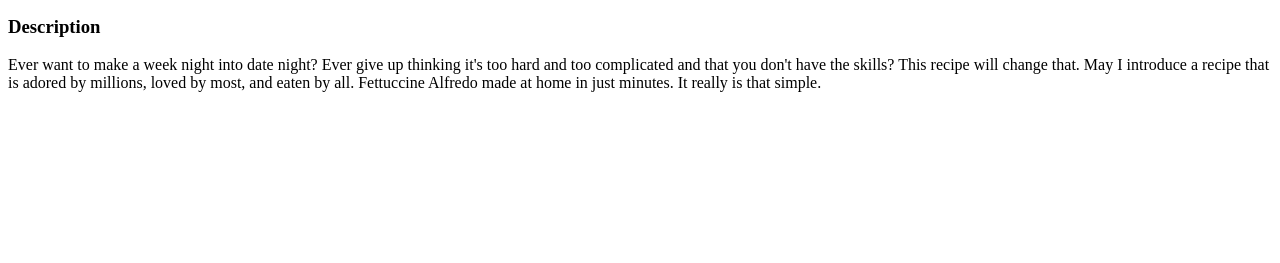
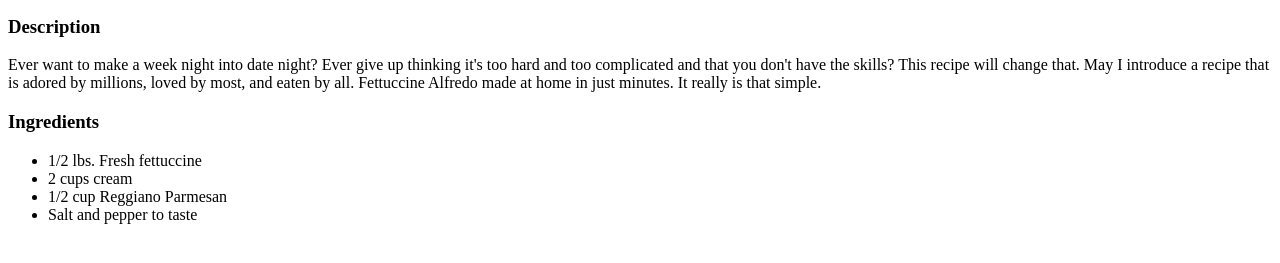
Before and after one commit to cookedmoon/odin-recipes, a plain HTML site: page recipes/alfredo.html in a window 1280 px wide. Shown: the part 101-364 px from the top of the page. Drawn offline with Linux system fonts and the light colour scheme.

Commit message:
Add ingredients
Add the ingredients to the recipe for fettuccine alfredo

```diff
--- a/recipes/alfredo.html
+++ b/recipes/alfredo.html
@@ -11,5 +11,12 @@
         <p>Ever want to make a week night into date night? Ever give up thinking it's too hard and too complicated and that you don't have the skills? This recipe will change that.
             May I introduce a recipe that is adored by millions, loved by most, and eaten by all. Fettuccine Alfredo made at home in just minutes. It really is that simple.
         </p>
+    <h3>Ingredients</h3>
+        <ul>
+            <li>1/2 lbs. Fresh fettuccine</li>
+            <li>2 cups cream</li>
+            <li>1/2 cup Reggiano Parmesan</li>
+            <li>Salt and pepper to taste</li>
+        </ul>
 </body>
 </html>
```
